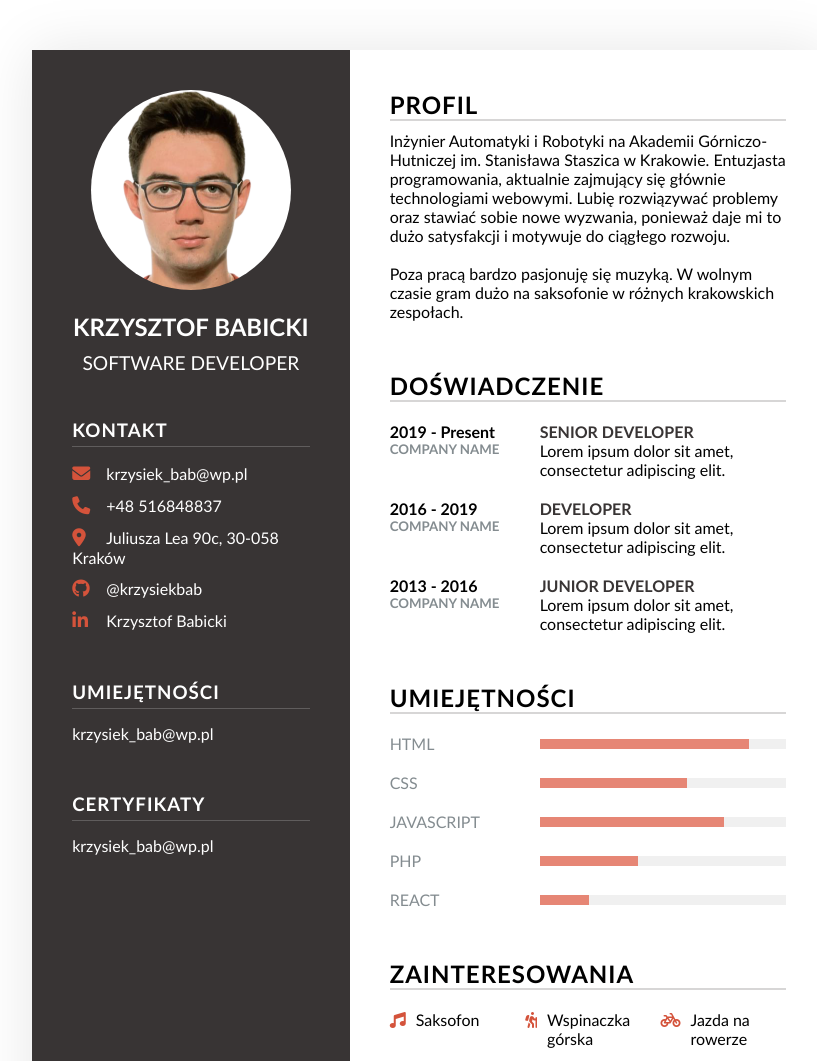
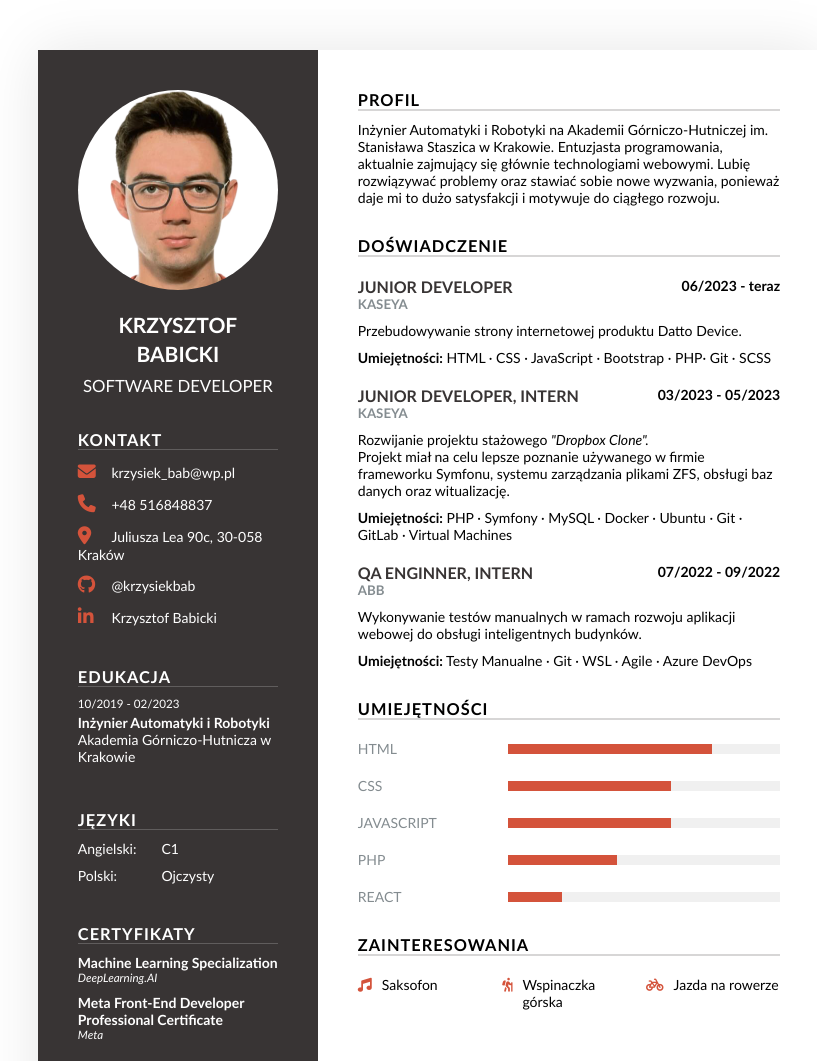
Before and after one commit to krzysiekbab/Resume, a plain HTML site: page resume.html in a window 1280 px wide. Shown: the top 1061 px of the page, without its empty margins (211-1028 px from the left). Drawn offline with Linux system fonts and the light colour scheme.

Commit message:
CV content ready

```diff
--- a/resume.html
+++ b/resume.html
@@ -6,13 +6,12 @@
     <title>Krzysztof Babicki CV</title>
     <link rel="stylesheet" href="styles.css">
     <link rel="stylesheet" href="all.css">
-    <!-- <script src="https://cdnjs.cloudflare.com/ajax/libs/html2pdf.js/0.10.1/html2pdf.bundle.min.js" integrity="sha512-GsLlZN/3F2ErC5ifS5QtgpiJtWd43JWSuIgh7mbzZ8zBps+dvLusV+eNQATqgA/HdeKFVgA5v3S/cIrLF7QnIg==" crossorigin="anonymous" referrerpolicy="no-referrer"></script> -->
+    <script src="https://cdnjs.cloudflare.com/ajax/libs/html2pdf.js/0.10.1/html2pdf.bundle.min.js"></script>
     <script src="script.js"></script>
-    <script src="html2pdf.bundle.min.js"></script>
 </head>
 <body>
     <div id="resume" class="container">
-        <div class="left-part">
+        <div id="leftPart" class="left-part">
             <div class="profileText">
                 <div class="imgBox">
                     <img src="photo.png" alt="My Picture">
@@ -44,11 +43,26 @@
                     </li>
                 </ul>
             </div>
-            <div class="contactInfo skills">
-                <h3 class="title">Umiejętności</h3>
+            <div class="contactInfo education">
+                <h3 class="title">Edukacja</h3>
                 <ul>
                     <li>
-                        <span class="text">krzysiek_bab@wp.pl</span>
+                        <h5>10/2019 - 02/2023</h5>
+                        <h4>Inżynier Automatyki i Robotyki</h4>
+                        <h4>Akademia Górniczo-Hutnicza w Krakowie</h4>
+                    </li>
+                </ul>
+            </div>
+            <div class="contactInfo languages">
+                <h3 class="title">Języki</h3>
+                <ul>
+                    <li>
+                        <span class="text">Angielski:</span>
+                        <span class="level">C1</span>
+                    </li>
+                    <li>
+                        <span class="text">Polski:</span>
+                        <span class="level">Ojczysty</span>
                     </li>
                 </ul>
             </div>
@@ -56,59 +70,86 @@
                 <h3 class="title">Certyfikaty</h3>
                 <ul>
                     <li>
-                        <span class="text">krzysiek_bab@wp.pl</span>
+                        <h4 class="name">Machine Learning Specialization</h4>
+                        <h5 class="source">DeepLearning.AI</h5>
+                    </li>
+                    <li>
+                        <h4 class="name">Meta Front-End Developer Professional Certificate</h4>
+                        <h5 class="source">Meta</h5>
                     </li>
                 </ul>
             </div>
         </div>
         <div class="right-part">
             <div class="about">
-                <h2 class="title2">Profil</h2>
+                <h3 class="title2">Profil</h2>
                 <p>
                     Inżynier Automatyki i Robotyki na Akademii Górniczo-Hutniczej im. Stanisława Staszica w Krakowie. Entuzjasta programowania, aktualnie zajmujący się głównie technologiami webowymi. Lubię rozwiązywać problemy oraz stawiać sobie nowe wyzwania, ponieważ daje mi to dużo satysfakcji i motywuje do ciągłego rozwoju.
-                    <br><br>
-                    Poza pracą bardzo pasjonuję się muzyką. W wolnym czasie gram dużo na saksofonie w różnych krakowskich zespołach.
                 </p>
             </div>
             <div class="about experience">
-                <h2 class="title2">Doświadczenie</h2>
-                <div class="box">
-                    <div class="year_company">
-                        <h4>2019 - Present</h4>
-                        <h5>Company Name</h5>
+                <h3 class="title2">Doświadczenie</h3>
+                <div class="job">
+                    <div class="box">
+                        <div class="job-title">
+                            <h4>Junior Developer</h4>
+                            <h5>Kaseya</h5>
+                        </div>
+                        <div class="year">
+                            <h4>06/2023 - teraz</h4>
+                        </div>
                     </div>
-                    <div class="text">
-                        <h4>Senior Developer</h4>
-                        <p>Lorem ipsum dolor sit amet, consectetur adipiscing elit. </p>
+                    <div>
+                        <p class="job-description">Przebudowywanie strony internetowej produktu Datto Device.</p>
+                        <div class="job-skills">
+                            <strong>Umiejętności:</strong>
+                            <span>HTML · CSS · JavaScript · Bootstrap · PHP· Git · SCSS </span>
+                        </div>
                     </div>
                 </div>
-                <div class="box">
-                    <div class="year_company">
-                        <h4>2016 - 2019</h4>
-                        <h5>Company Name</h5>
+                <div class="job">
+                    <div class="box">
+                        <div class="job-title">
+                            <h4>Junior Developer, Intern</h4>
+                            <h5>Kaseya</h5>
+                        </div>
+                        <div class="year">
+                            <h4>03/2023 - 05/2023</h4>
+                        </div>
                     </div>
-                    <div class="text">
-                        <h4>Developer</h4>
-                        <p>Lorem ipsum dolor sit amet, consectetur adipiscing elit. </p>
+                    <div>
+                        <p class="job-description">Rozwijanie projektu stażowego <i>"Dropbox Clone".</i><br>Projekt miał na celu lepsze poznanie używanego w firmie frameworku Symfonu, systemu zarządzania plikami ZFS, obsługi baz danych oraz witualizację.</p>
+                        <div class="job-skills">
+                            <strong>Umiejętności:</strong>
+                            <span>PHP · Symfony · MySQL · Docker · Ubuntu · Git · GitLab · Virtual Machines</span>
+                        </div>
                     </div>
                 </div>
-                <div class="box">
-                    <div class="year_company">
-                        <h4>2013 - 2016</h4>
-                        <h5>Company Name</h5>
+                <div class="job">
+                    <div class="box">
+                        <div class="job-title">
+                            <h4>QA enginner, intern</h4>
+                            <h5>ABB</h5>
+                        </div>
+                        <div class="year">
+                            <h4>07/2022 - 09/2022</h4>
+                        </div>
                     </div>
-                    <div class="text">
-                        <h4>Junior Developer</h4>
-                        <p>Lorem ipsum dolor sit amet, consectetur adipiscing elit. </p>
+                    <div>
+                        <p class="job-description">Wykonywanie testów manualnych w ramach rozwoju aplikacji webowej do obsługi inteligentnych budynków.</p>
+                        <div class="job-skills">
+                            <strong>Umiejętności:</strong>
+                            <span>Testy Manualne · Git · WSL · Agile · Azure DevOps</span>
+                        </div>
                     </div>
                 </div>
             </div>
             <div class="about skills">
-                <h2 class="title2">Umiejętności</h2>
+                <h3 class="title2">Umiejętności</h2>
                 <div class="box">
                     <h4>Html</h4>
                     <div class="percent">
-                        <div style="width: 85%;"></div>
+                        <div style="width: 75%;"></div>
                     </div>
                 </div>
                 <div class="box">
@@ -120,7 +161,7 @@
                 <div class="box">
                     <h4>Javascript</h4>
                     <div class="percent">
-                        <div style="width: 75%;"></div>
+                        <div style="width: 60%;"></div>
                     </div>
                 </div>
                 <div class="box">
@@ -136,8 +177,8 @@
                     </div>
                 </div>
             </div>
-            <div class="about interests">
-                <h2 class="title2">Zainteresowania</h2>
+            <div id="myInterests" class="about interests">
+                <h3 class="title2">Zainteresowania</h2>
                 <ul>
                     <li>
                         <span class="icon"><i class="fa-solid fa-music"></i></span>
@@ -155,53 +196,7 @@
             </div>
         </div>
     </div>
-
-
-
-
-    <!-- <div id="resume" class="container">
-        <div class="top-part">
-            <div>
-                <h2 class="name">Krzysztof Babicki</h1>
-                <p class="profile-description">Jestem świeżo upieczonym inżynierem Automatyki i Robotyki na Akademii Górniczo
-                    Hutniczej im. Stanisława Staszica w Krakowie. Obszary moich zainteresowań związane
-                    są zastosowaniem rozwiązań AI w branży audio.</p>
-            </div>
-            <div>
-                <img class="photo" src="photo.png" alt="photo" width="140px" height="150px">
-            </div>
-        </div>
-        <div class="main-part">
-            <div class="main-left">
-                <div class="section">
-                    <h3 class="section-label">Kontakt</h2>
-                    <div class="contact-item">
-                        <img class="contact-icon" src="svg/mail.svg" alt="mail-icon">
-                        <address class="contact-text">
-                            <a href="mailto:krzysiek_bab@wp.pl">krzysiek_bab@wp.pl</a>
-                        </address>
-                    </div>
-                    <div class="contact-item">
-                        <img class="contact-icon" src="svg/phone.svg" alt="mail-icon">
-                        <a class="contact-text">+48 516848837</div>
-                    </div>
-                    <div class="contact-item">
-                        <img class="contact-icon" src="svg/location.svg" alt="mail-icon">
-                        <div class="contact-text">Słoneczna 7a, 34-300 Żywiec</div>
-                    </div>
-                    <div class="contact-item">
-                        <img class="contact-icon" src="svg/github.svg" alt="mail-icon">
-                        <div class="contact-text">@krzysiekbab</div>
-                    </div>
-                    <div class="contact-item">
-                        <img class="contact-icon" src="svg/linkedin.svg" alt="mail-icon">
-                        <div class="contact-text">Krzysztof Babicki</div>
-                    </div>
-                </div>
-            </div>
-            <div class="main-right"></div>
-        </div>
-        <button id="downloadCV" onclick="generatePDF()">Download pdf</button>
-    </div> -->
+    <!-- TODO: Enable downloading functionality -->
+    <!-- <button id="downloadCV" onclick="generatePDF()">Download pdf</button> -->
 </body>
 </html>
--- a/styles.css
+++ b/styles.css
@@ -7,6 +7,7 @@
 }
 
 body {
+    font-size: 14px;
     display: flex;
     justify-content: center;
     align-items: center;
@@ -17,11 +18,11 @@ body {
     display: grid;
     position: relative;
     width: 100%;
-    max-width: 210mm;
+    max-width: 207mm;
     min-height: 297mm;
     background: #fff;
     margin: 50px;
-    grid-template-columns: 2fr 3fr;
+    grid-template-columns: 1fr 3fr;
     box-shadow: 0 0 55px rgba(0, 0, 0, 0.1);
 }
 
@@ -77,7 +78,7 @@ body {
 }
 
 .contactInfo {
-    padding-top: 40px;
+    padding-top: 30px;
 }
 
 .title {
@@ -85,8 +86,7 @@ body {
     text-transform: uppercase;
     font-weight: 600;
     letter-spacing: 1px;
-    margin-bottom: 15px;
-    padding-bottom: 5px;
+    margin-bottom: 10px;
     border-bottom: 1px solid rgba(255, 255, 255, 0.2);
 }
 
@@ -98,7 +98,6 @@ body {
     list-style: none;
     position: relative;
     margin: 10px 0;
-    cursor: pointer;
 }
 
 .contactInfo ul li .icon {
@@ -121,8 +120,51 @@ body {
     border-radius: 4px;
 }
 
+.contactInfo.education li {
+    margin-bottom: 15px;
+}
+
+.contactInfo.education h5 {
+    color: #fff;
+    font-weight: 500;
+    margin-bottom: 4px;
+}
+
+.contactInfo.education h4:nth-child(2) {
+    color: #fff;
+    font-weight: 900;
+}
+
+.contactInfo.education h4 {
+    color: #fff;
+    font-weight: 300;
+}
+
+.contactInfo.certificates .name {
+    color: #fff;
+    font-weight: 600;
+
+}
+
+.contactInfo.certificates .source {
+    color: #fff;
+    font-weight: 300;
+    font-style: italic;
+}
+
+.contactInfo.languages .text {
+    font-weight: 500;
+    display: inline-block;
+    width: 80px;
+}
+
+.contactInfo.languages .level {
+    color: #fff;
+    font-weight: 300;
+}
+
 .about {
-    margin-bottom: 50px;
+    margin-bottom: 30px;
 }
 
 .title2 {
@@ -134,29 +176,41 @@ body {
 
 .about .box {
     display: flex;
+    justify-content: space-between;
     flex-direction: row;
     margin: 20px 0;
 }
 
-/* .about.experience .box {
-    border-bottom: 1px solid rgba(255, 255, 255, 0.2);
-} */
 
-.about .box .year_company {
+.about .box .year {
     min-width: 150px;
+    text-align: end;
 }
 
-.about .box .year_company h5 {
+.about .box .job-title h5 {
     text-transform: uppercase;
     color: #848c90;
     font-weight: 600;
 }
 
-.about .box .text h4 {
+.about .box .job-title {
     text-transform: uppercase;
     color: #383434;
     font-size: 16px;
 
+}
+
+.about.experience .box {
+    margin-bottom: 10px;
+}
+
+.about.experience .job {
+    margin-bottom: 20px;
+}
+
+
+.experience .job-skills {
+    margin-top: 10px;
 }
 
 .skills .box {
@@ -175,7 +229,6 @@ body {
 
 }
 
-
 .skills .box .percent {
     position: relative;
     width: 100%;
@@ -188,7 +241,7 @@ body {
     top: 0;
     left: 0;
     height: 100%;
-    background: #e68675;
+    background: #d4533b;
 }
 
 .interests ul {
@@ -209,9 +262,6 @@ body {
     color: #d4533b;
 }
 
-/* .interests ul li .text {
-
-} */
 
 @media (max-width: 1000px) {
     .container {
@@ -227,7 +277,7 @@ body {
     .about .box {
         flex-direction: column;
     }
-    .about .box .year_company {
+    .about .box .year {
         margin-bottom: 5px;
     }
     .interests ul {
```
